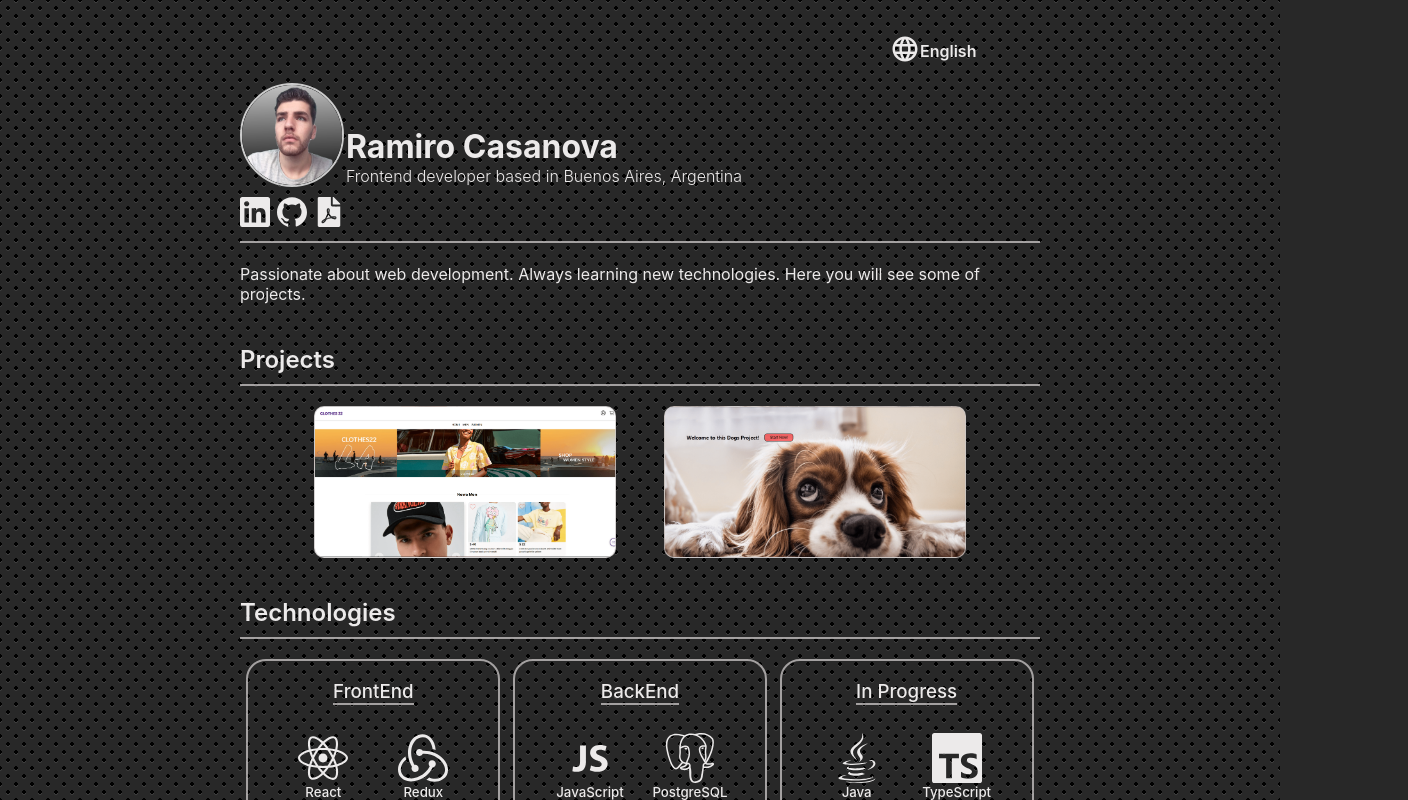
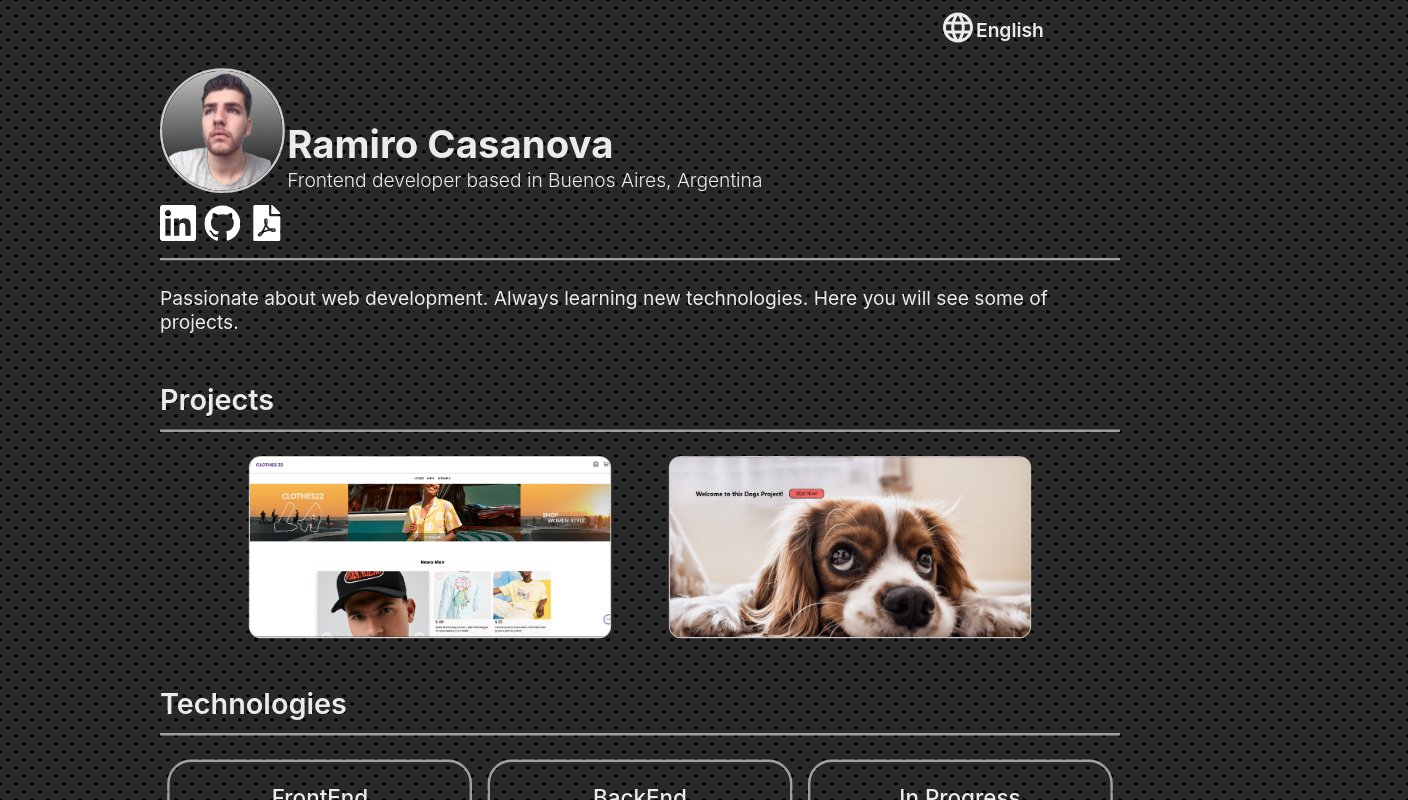
Before and after one commit to CasanovaRamiro/Portfolio, a React (Vite) app: page / in a window 1280 px wide. Shown: the top 800 px of the page, 1408 px wide, since content can reach past the window. Built offline with nearby package versions, Linux system fonts and the light colour scheme.

Commit message:
Added responsive for bigger devices

```diff
--- a/src/Components/Home/Home.jsx
+++ b/src/Components/Home/Home.jsx
@@ -49,9 +49,9 @@ function Home() {
             <img src={img} alt="Profile Pic" />
           </div>
           <div className={css.iconContainer}>
-          <span><SiLinkedin size={'30px'}/></span>
-          <span><SiGithub size={'30px'}/></span>
-          <span><FaFilePdf size={'30px'}/></span>
+          <span><a style={{ textDecoration: "none", color: 'rgb(255, 255, 255)'}} target="_blank" href='https://www.linkedin.com/in/ramiro-casanova'><SiLinkedin size={'30px'}/></a></span>
+          <span><a style={{ textDecoration: "none", color: 'rgb(255, 255, 255)'}} target="_blank" href='https://www.linkedin.com/in/ramiro-casanova'><SiGithub size={'30px'}/></a></span>
+          <span><a style={{ textDecoration: "none", color: 'rgb(255, 255, 255)'}} target="_blank" href='https://www.linkedin.com/in/ramiro-casanova'><FaFilePdf size={'30px'}/></a></span>
           </div>
         </div>
 
--- a/src/Components/Home/Home.module.css
+++ b/src/Components/Home/Home.module.css
@@ -145,9 +145,12 @@
     justify-content: space-between;
     margin-top: 10px;
 }
+
 .iconContainer span{
     cursor: pointer;
     transition: 0.2s;
+    color: rgba(255, 255, 255, 0.759);
+
 }
 .iconContainer span:hover{
     transform: scale(1.2);
@@ -184,3 +187,17 @@
         text-align: center;
     }
 }
+
+@media (min-width: 1000px){
+    body{
+        padding-top: 30px;
+        transform: scale(1.1);
+    }
+}
+
+@media (min-width: 1200px){
+    body{
+        padding-top: 70px;
+        transform: scale(1.2);
+    }
+}
```
